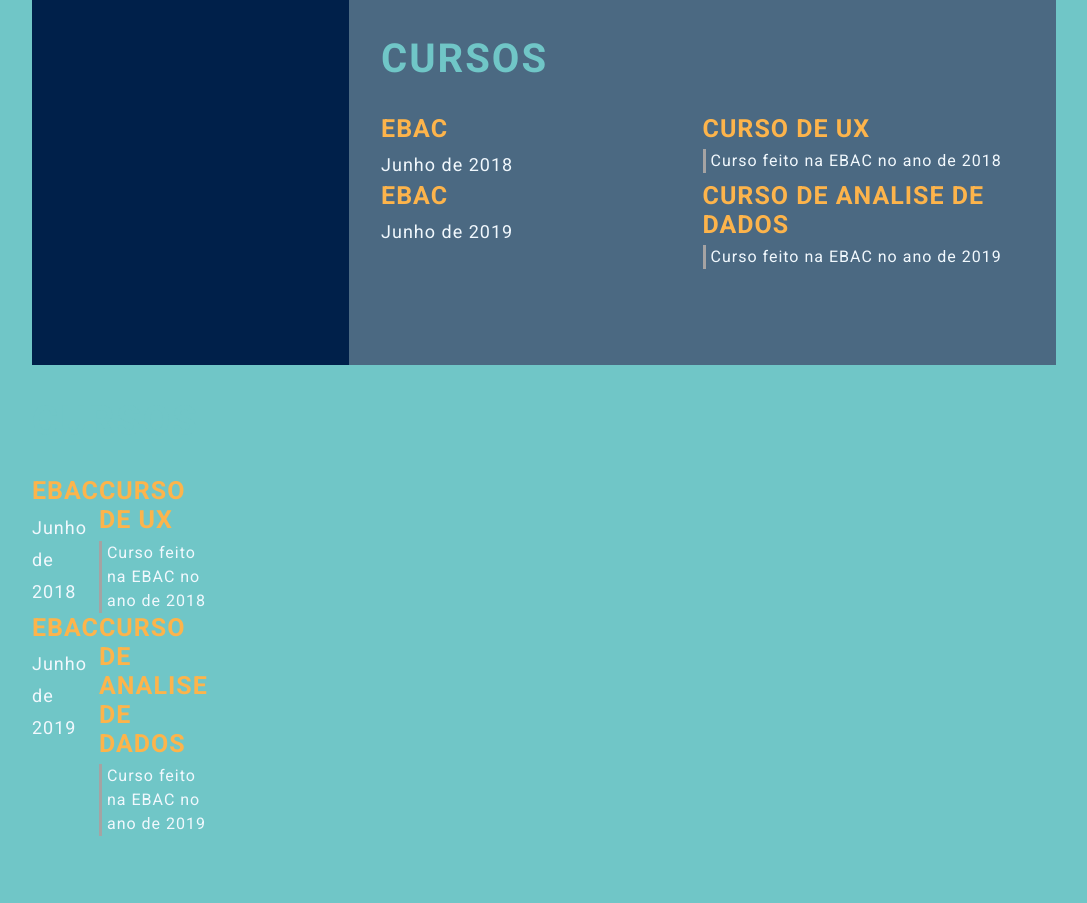
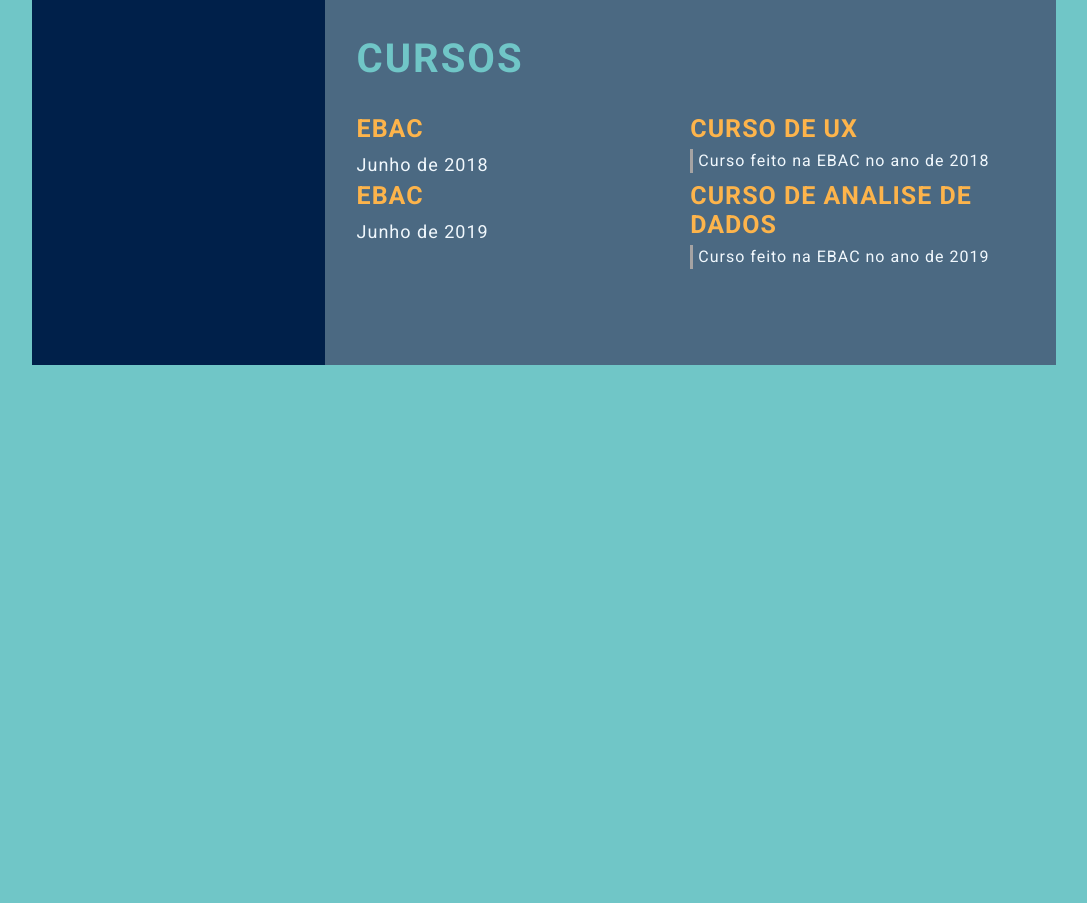
Before and after one commit to Juninho000/Juninho000.github.io, a plain HTML site: page index.html in a window 1280 px wide. Shown: the part 1108-2011 px from the top of the page, without its empty margins (96-1183 px from the left). After the commit the page ends 1505 px from the top, so only its background shows below. Drawn offline with Linux system fonts and the light colour scheme.

Commit message:
debug (#8)

```diff
--- a/index.html
+++ b/index.html
@@ -1,5 +1,6 @@
 <!DOCTYPE html>
 <html lang="en">
+
     <head>
         <meta charset="UTF-8">
         <meta http-equiv="X-UA-Compatible" content="IE=edge">
@@ -9,7 +10,9 @@
         <!-- Google font  -->
         <link rel="preconnect" href="https://fonts.googleapis.com">
         <link rel="preconnect" href="https://fonts.gstatic.com" crossorigin>
-    <link href="https://fonts.googleapis.com/css2?family=Roboto:ital,wght@0,100;0,300;0,400;0,700;1,100;1,300;1,400;1,700&display=swap" rel="stylesheet">
+        <link
+            href="https://fonts.googleapis.com/css2?family=Roboto:ital,wght@0,100;0,300;0,400;0,700;1,100;1,300;1,400;1,700&display=swap"
+            rel="stylesheet">
 
         <!-- font-awesome -->
         <link rel="stylesheet" href="https://cdnjs.cloudflare.com/ajax/libs/font-awesome/4.7.0/css/font-awesome.min.css">
@@ -125,27 +128,6 @@
                 </div>
                 </div>
             </section>
-            <section class="awards gap">
-                <div class="right-title">Cursos</div>
-                <div class="awards-contents">
-                    <div class="awards-left">
-                        <p class="awards-company-name">EBAC</p>
-                        <p class="awards-time-period">Junho de 2018</p>
-                    </div>
-                    <div class="awards-right">
-                        <p class="awards-name">Curso de UX</p>
-                        <p class="awards-desc">Curso feito na EBAC no ano de 2018</p>
-                    </div>
-                    <div class="awards-left">
-                        <p class="awards-company-name">EBAC</p>
-                        <p class="awards-time-period">Junho de 2019</p>
-                    </div>
-                    <div class="awards-right">
-                        <p class="awards-name">Curso de Analise de Dados</p>
-                        <p class="awards-desc">Curso feito na EBAC no ano de 2019</p>
-                    </div>
-                </div>
-            </section>
             </section>
         </main>
     </body>
```
Lines whose indentation alone changed are shown as unchanged.
